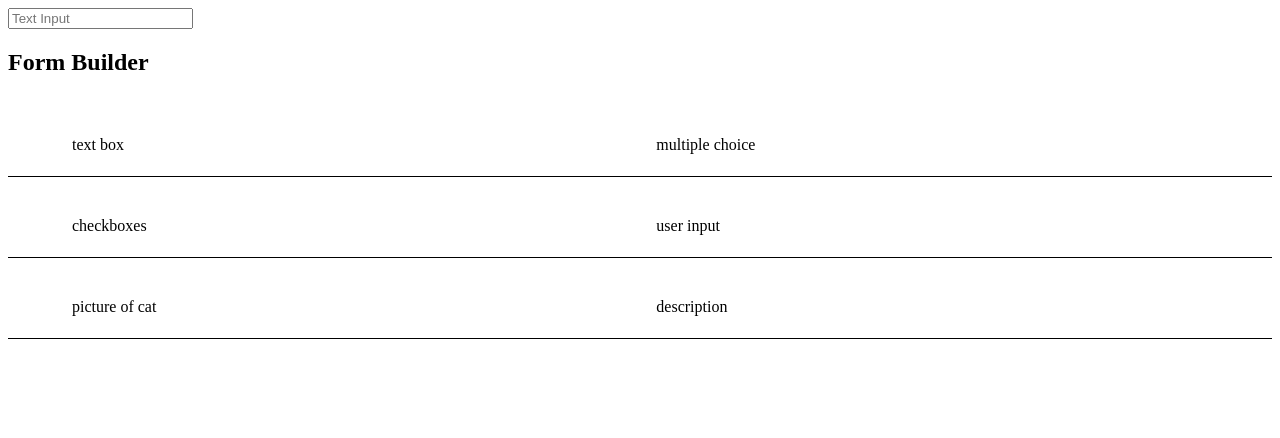
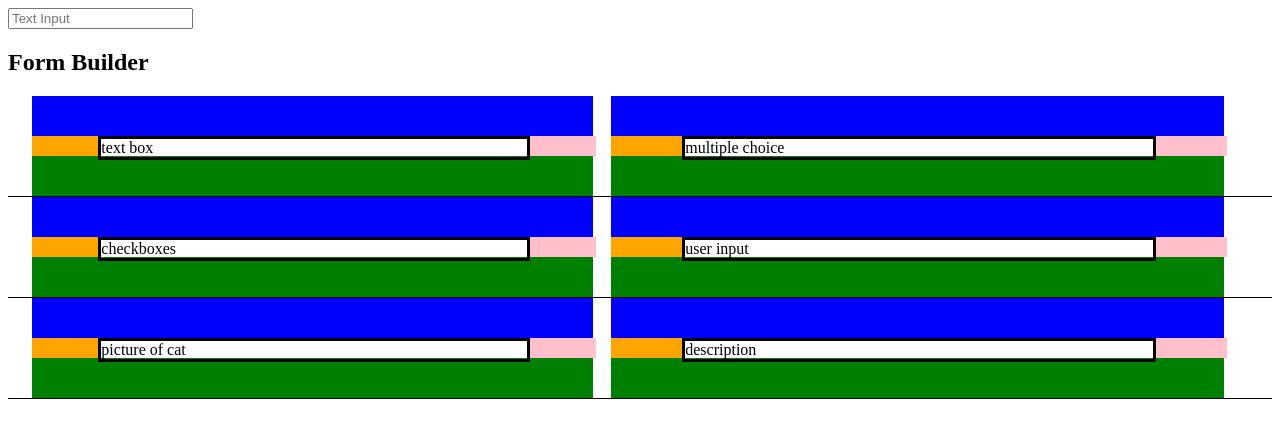
Before and after one commit to smcnaught/Form-Builder, an Angular app in the folder Angular-Form-Builder/: page / in a window 1280 px wide. Shown: the top 438 px of the page. Built offline with nearby package versions, Linux system fonts and the light colour scheme.

Commit message:
added a text input that you can drag onto the table.

```diff
--- a/Angular-Form-Builder/src/app/app.component.html
+++ b/Angular-Form-Builder/src/app/app.component.html
@@ -2,7 +2,10 @@
   type="text"
   draggable="true"
   placeholder="Text Input"
+  (dragstart)="onDragStart(DraggedElementType.text)"
 />
 
 
-<section></section>
+<section
+  [draggedElementType]="draggedElementType">
+</section>
--- a/Angular-Form-Builder/src/app/app.component.ts
+++ b/Angular-Form-Builder/src/app/app.component.ts
@@ -1,8 +1,20 @@
 import { Component } from '@angular/core';
+
+import { DraggedElementType } from './section/section.component';
 
 @Component({
   selector: 'app-root',
   templateUrl: './app.component.html',
   styleUrls: ['./app.component.scss']
 })
-export class AppComponent {}
+export class AppComponent {
+  public draggedElementType: DraggedElementType;
+
+  public get DraggedElementType() {
+    return DraggedElementType;
+  }
+
+  public onDragStart(elementType: DraggedElementType): void {
+    this.draggedElementType = elementType;
+  }
+}
--- a/Angular-Form-Builder/src/app/section/section.component.html
+++ b/Angular-Form-Builder/src/app/section/section.component.html
@@ -26,8 +26,8 @@
           class="draggable-element"
           draggable="true"
           (dragstart)="onDragStart($event, colIndex, rowIndex)"
+          [innerHtml]="element[column]"
           >
-          {{ element[column] }}
         </div>
 
         <div
--- a/Angular-Form-Builder/src/app/section/section.component.scss
+++ b/Angular-Form-Builder/src/app/section/section.component.scss
@@ -5,26 +5,41 @@
 
 .above-droppable {
   padding: 20px;
+  width: 90%;
+  background: blue;
 }
 
 .below-droppable {
   padding: 20px;
+  width: 90%;
+  margin-top: 20px;
+  background: green;
 }
 
 .left-droppable {
   float: left;
-  padding: 20px;
+  padding: 10px;
+  width: 8%;
+  background: orange;
+}
+
+.right-droppable {
+  float: left;
+  padding: 10px;
+  width: 8%;
+  background: pink;
 }
 
 .draggable-element {
   float: left;
+  width: 73.5%;
+  border: solid black;
 }
 
-.right-droppable {
-  float: left;
-  padding: 20px;
+.input-field {
+  width: 100%;
+  height: 100%;
 }
-
 
 table {
   width: 100%;
--- a/Angular-Form-Builder/src/app/section/section.component.ts
+++ b/Angular-Form-Builder/src/app/section/section.component.ts
@@ -1,5 +1,6 @@
-import { Component, OnInit, ViewChild } from '@angular/core';
+import { Component, Input, OnInit, ViewChild } from '@angular/core';
 import { MatTable } from '@angular/material/table';
+import { DomSanitizer } from '@angular/platform-browser'
 
 interface IRemoveItem {
   column: number;
@@ -22,6 +23,10 @@ interface ISwitchInfo {
   row: number;
 }
 
+export enum DraggedElementType {
+  text,
+}
+
 @Component({
   selector: 'section',
   templateUrl: './section.component.html',
@@ -29,11 +34,15 @@ interface ISwitchInfo {
 })
 export class SectionComponent implements OnInit {
   @ViewChild(MatTable) table: MatTable<any>; // TODO this type should be the same type as formData (without the array).
+  @Input() draggedElementType: DraggedElementType;
 
   public displayedColumns: string[] = ['column0', 'column1'];
   public formData: any[];
 
   private dragInfo = { draggedItemColumn: null, draggedItemRow: null, moveToColumn: null, moveToRow: null };
+  private defaultElements = { text: null };
+
+  constructor(private sanitizer: DomSanitizer) {}
 
   public ngOnInit(): void {
     this.formData = [
@@ -42,6 +51,7 @@ export class SectionComponent implements OnInit {
       { column0: 'picture of cat', column1: 'description' }, // row 2
     ]
 
+    this.setDefaultElements();
   }
 
   public onDrop(): void {
@@ -120,7 +130,20 @@ export class SectionComponent implements OnInit {
   }
 
   private addNewItem(): void {
-    console.log(this.dragInfo.moveToColumn, this.dragInfo.moveToRow);
+    let newElement;
+    if (this.draggedElementType === DraggedElementType.text) {
+      newElement = this.defaultElements.text;
+    }
+
+    let newColumn = {};
+    this.displayedColumns.forEach((col) => {
+      newColumn[col] = null;
+    })
+
+    newColumn['column' + this.dragInfo.moveToColumn] = newElement;
+
+    this.formData.splice(this.dragInfo.moveToRow, 0, newColumn);
+    this.table.renderRows();
   }
 
   private addColumn(columnID: number): void {
@@ -194,4 +217,10 @@ export class SectionComponent implements OnInit {
 
     this.table.renderRows();
   }
+
+  private setDefaultElements(): void {
+    const placeholderText: string = "text";
+    const inputField: string = `<input type='text' placeholder=${placeholderText} class='input-field' />`;
+    this.defaultElements.text = this.sanitizer.bypassSecurityTrustHtml(inputField);
+  }
 }
```
